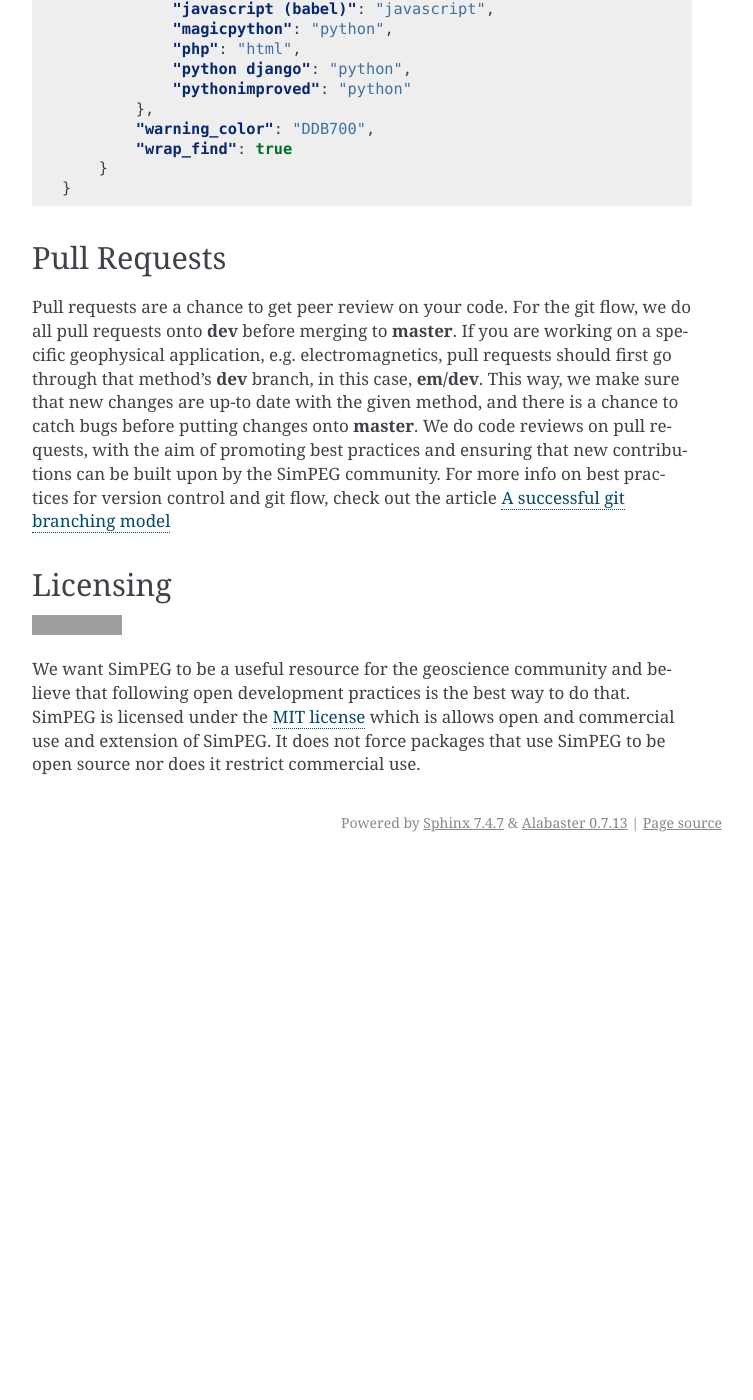
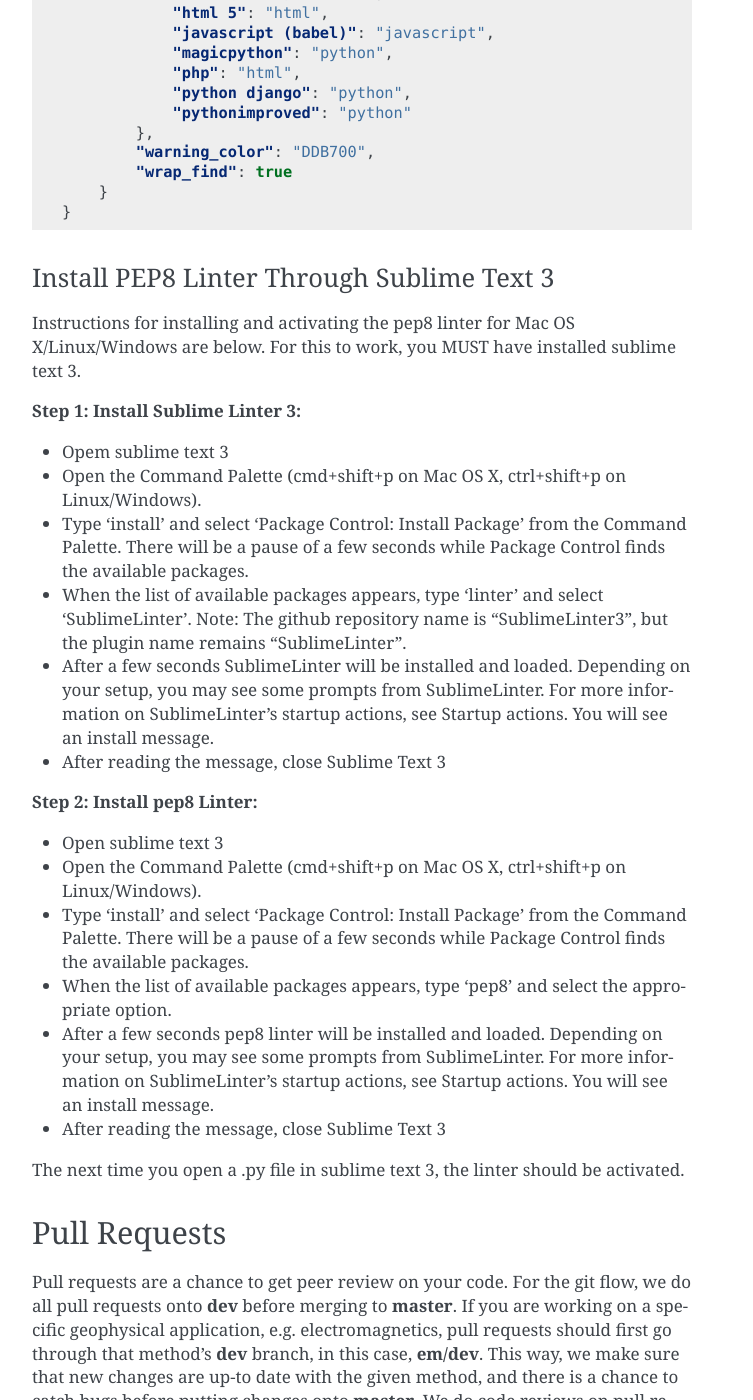
Before and after one commit to simpeg/simpeg, a Sphinx documentation site: the page built from docs/content/api_core/api_practices.rst, in a window 1280 px wide and 1400 px high, scrolled down 4685 px. Shown: the whole window, without its empty margins (388-1141 px from the left). Built offline with Sphinx 7.4.7, drawn with Linux system fonts in a browser that asks for light colours; pages that are not in the unit, such as notebooks, are missing from menus; before the commit the page ends 5547 px from its top, so only the background shows below that; some of the changed text lies outside the part shown; grey boxes are pictures that could not be loaded.

Commit message:
Updates for linter installation instructions

```diff
--- a/docs/content/api_core/api_practices.rst
+++ b/docs/content/api_core/api_practices.rst
@@ -187,7 +187,7 @@
 `PEP 8 <https://www.python.org/dev/peps/pep-0008/>`_ provides conventions for
 coding in Python. SimPEG is currently not `PEP 8
 <https://www.python.org/dev/peps/pep-0008/>`_ compliant, but we are working
-towards it and would appreciate contributions that do too!
+towards it and would appreciate contributions that do too! If you have sublime text 3, the linter can be set up through sublime text 3's package manager. The step by step process is found :ref:`here <api_practices_linter_install>`.
 
 There are a few resources we use to promote these practices: the service
 `Quantified Code <https://www.quantifiedcode.com/app/project/933aa3decf444538a
@@ -267,6 +267,32 @@
     }
 
 
+Install PEP8 Linter Through Sublime Text 3
+^^^^^^^^^^^^^^^^^^^^^^^^^^^^^^^^^^^^^^^^^^
+
+.. _api_practices_linter_install:
+
+Instructions for installing and activating the pep8 linter for Mac OS X/Linux/Windows are below. For this to work, you MUST have installed sublime text 3.
+
+**Step 1: Install Sublime Linter 3:**
+
+- Opem sublime text 3
+- Open the Command Palette (cmd+shift+p on Mac OS X, ctrl+shift+p on Linux/Windows).
+- Type 'install' and select 'Package Control: Install Package' from the Command Palette. There will be a pause of a few seconds while Package Control finds the available packages.
+- When the list of available packages appears, type 'linter' and select 'SublimeLinter'. Note: The github repository name is “SublimeLinter3”, but the plugin name remains “SublimeLinter”.
+- After a few seconds SublimeLinter will be installed and loaded. Depending on your setup, you may see some prompts from SublimeLinter. For more information on SublimeLinter’s startup actions, see Startup actions. You will see an install message.
+- After reading the message, close Sublime Text 3
+
+**Step 2: Install pep8 Linter:**
+
+- Open sublime text 3
+- Open the Command Palette (cmd+shift+p on Mac OS X, ctrl+shift+p on Linux/Windows).
+- Type 'install' and select 'Package Control: Install Package' from the Command Palette. There will be a pause of a few seconds while Package Control finds the available packages.
+- When the list of available packages appears, type 'pep8' and select the appropriate option.
+- After a few seconds pep8 linter will be installed and loaded. Depending on your setup, you may see some prompts from SublimeLinter. For more information on SublimeLinter’s startup actions, see Startup actions. You will see an install message.
+- After reading the message, close Sublime Text 3
+
+The next time you open a .py file in sublime text 3, the linter should be activated.
 
 
 .. _pull_requests:
```
